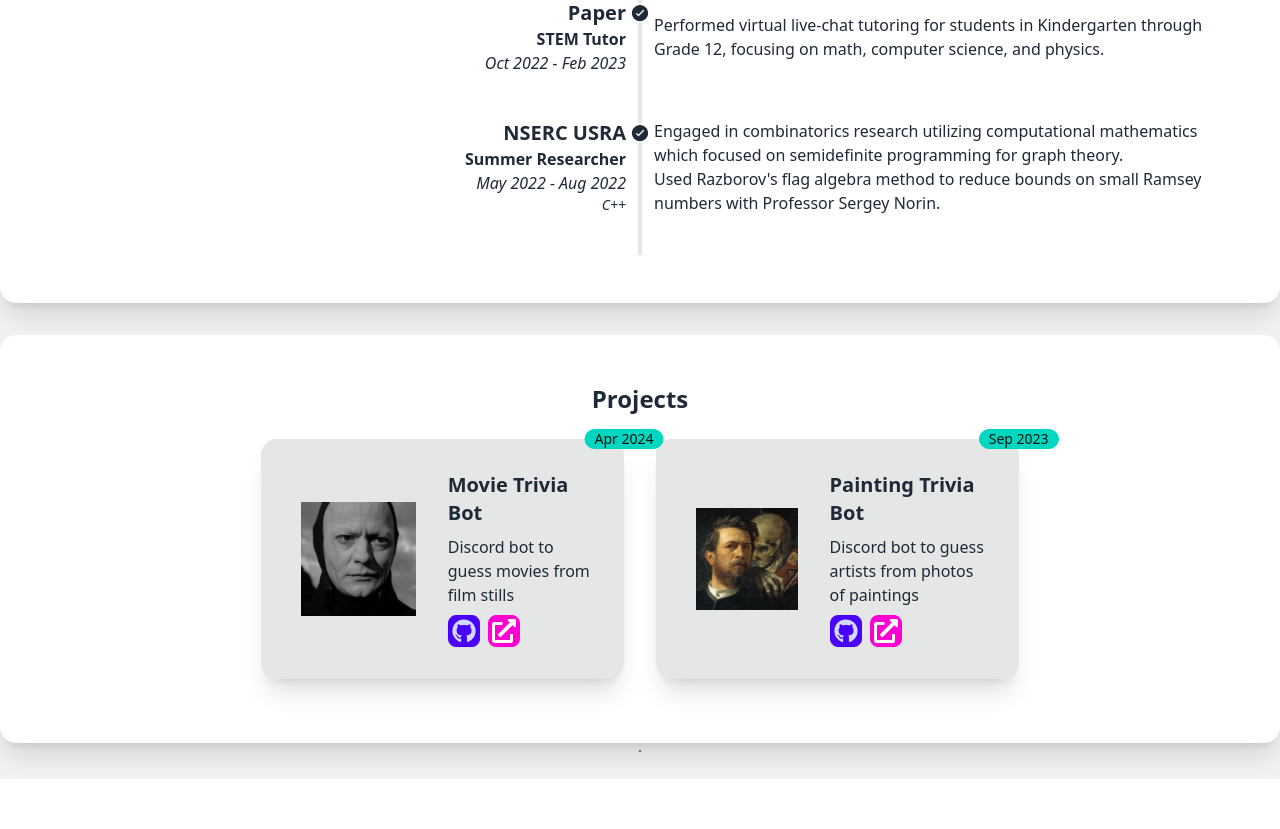
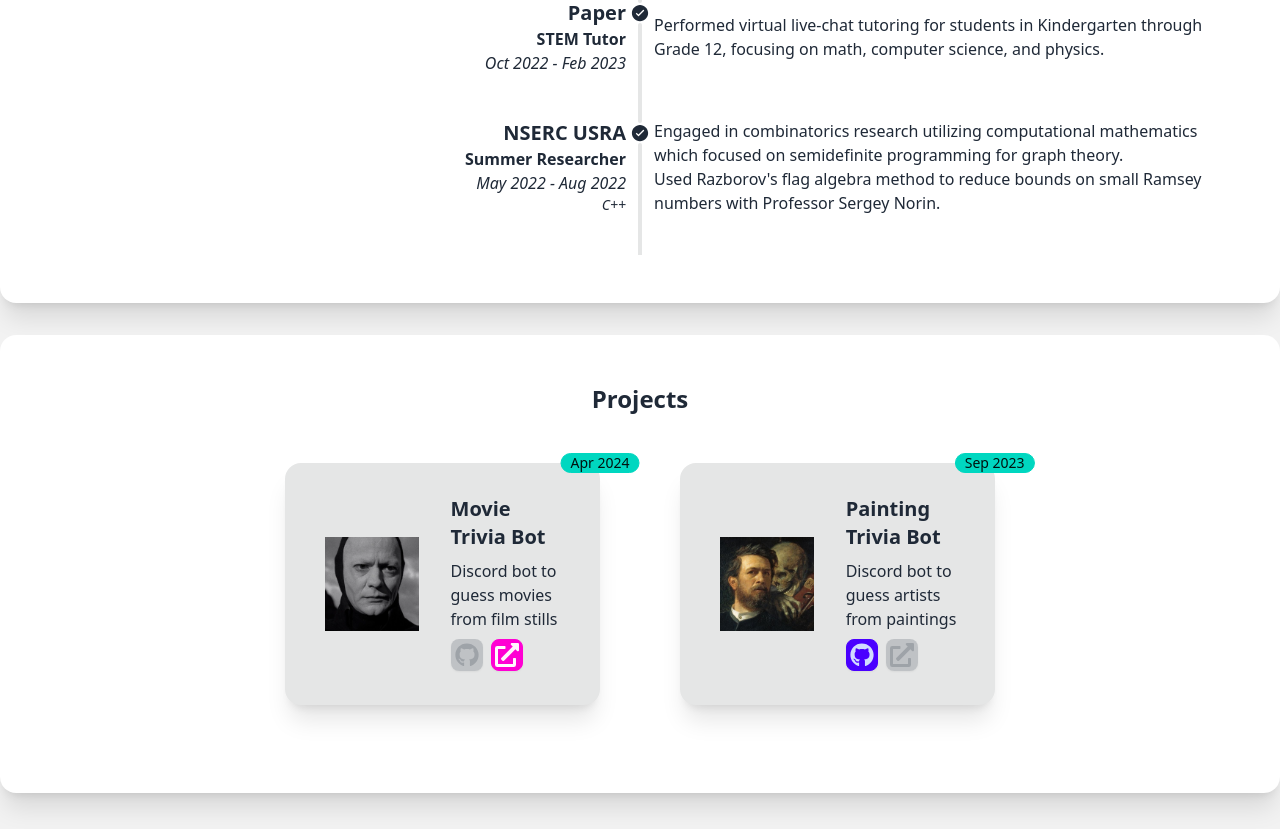
Before and after one commit to kaisjessa/kais-jessa-portfolio, a Next.js app: page / in a window 1280 px wide. Shown: the part 1249-2078 px from the top of the page. Before the commit the page ends 2028 px from the top, so only its background shows below. Built offline with nearby package versions, Linux system fonts and the light colour scheme.

Commit message:
more projectcard adjustments

```diff
--- a/app/components/projectCard.tsx
+++ b/app/components/projectCard.tsx
@@ -15,31 +15,55 @@ type project = {
 
 const ProjectCard = (props: project) => {
   return (
-    <div className="p-4 md:w-1/2 xl:w-1/3">
-      <div className="indicator w-full">
+    <div className="p-10 md:w-1/2 xl:w-1/3">
+      <div className="indicator w-full h-full">
         <span className="indicator-item badge badge-accent  ">
           {props.date}
         </span>
-        <div className="card card-side bg-base-300 shadow-xl ">
+        <div className="card card-side bg-base-300 shadow-xl">
           <figure className="pl-10">
             <Image
               className=""
               src={props.image}
               alt={props.name}
-              width={700}
-              height={700}
+              width={256}
+              height={256}
             />
           </figure>
           <div className="card-body text-left">
-            <h2 className="card-title">{props.name}</h2>
-            <p>{props.desc}</p>
+            <h2 className="card-title text-xl">{props.name}</h2>
+            <p className="">{props.desc}</p>
             <div className="card-actions">
-              <button className="btn btn-sm btn-primary btn-square">
-                <FaGithub className="size-6" />
-              </button>
-              <button className="btn btn-sm btn-secondary btn-square">
-                <FaExternalLinkAlt className="size-6" />
-              </button>
+              <div
+                className="tooltip tooltip-bottom hover:tooltip-open"
+                data-tip={props.git.length > 0 ? "GitHub" : "Coming soon..."}
+              >
+                <button
+                  className={
+                    props.git.length > 0
+                      ? "btn btn-sm btn-primary btn-square"
+                      : "btn btn-sm btn-disabled btn-square"
+                  }
+                >
+                  <FaGithub className="size-6" />
+                </button>
+              </div>
+              <div
+                className="tooltip tooltip-bottom hover:tooltip-open"
+                data-tip={
+                  props.link.length > 0 ? "Open link" : "Coming soon..."
+                }
+              >
+                <button
+                  className={
+                    props.link.length > 0
+                      ? "btn btn-sm btn-secondary btn-square"
+                      : "btn btn-sm btn-disabled btn-square"
+                  }
+                >
+                  <FaExternalLinkAlt className="size-6" />
+                </button>
+              </div>
             </div>
           </div>
         </div>
--- a/app/data/text.js
+++ b/app/data/text.js
@@ -79,7 +79,7 @@ const data = {
         name: "Painting Trivia Bot",
         date: "Sep 2023",
         link: "",
-        desc: "Discord bot to guess artists from photos of paintings",
+        desc: "Discord bot to guess artists from paintings",
         git: "https://github.com/kaisjessa/PaintingTriviaBot",
         image: "/paintingbot.png",
         comingSoon: false,
```
